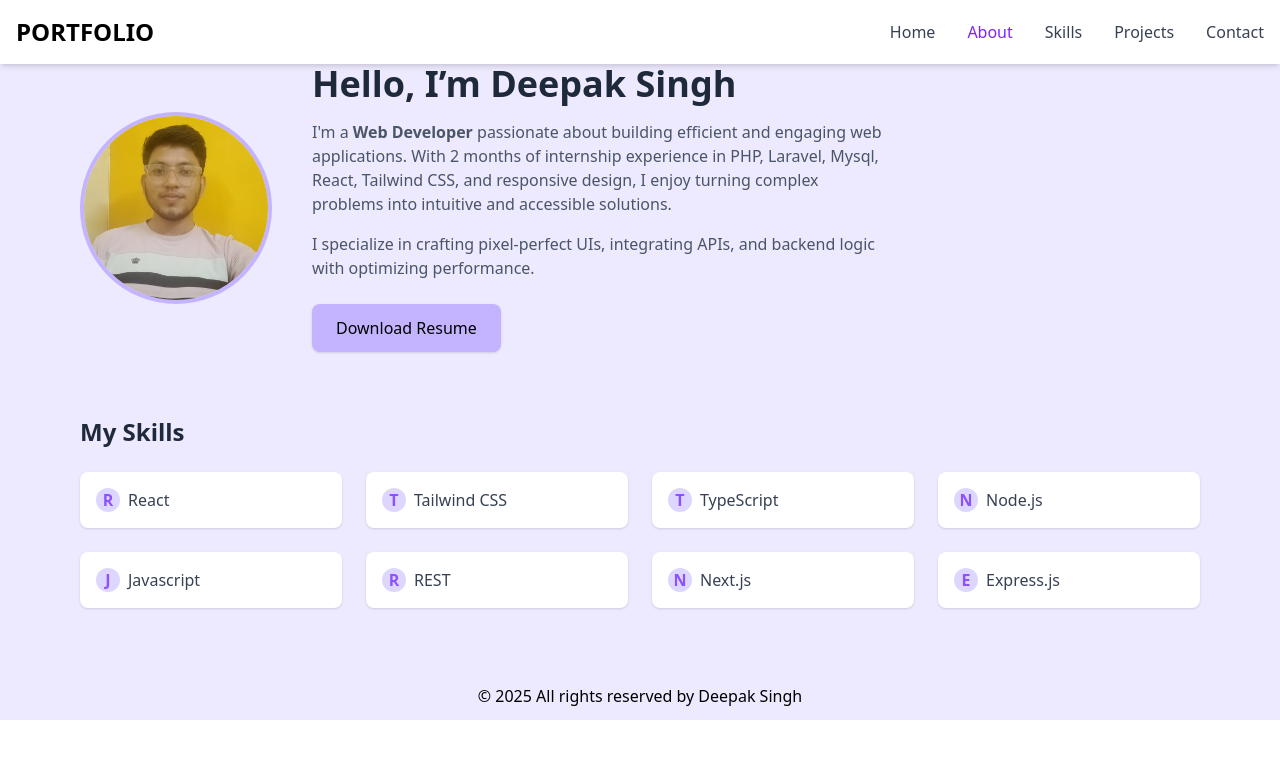
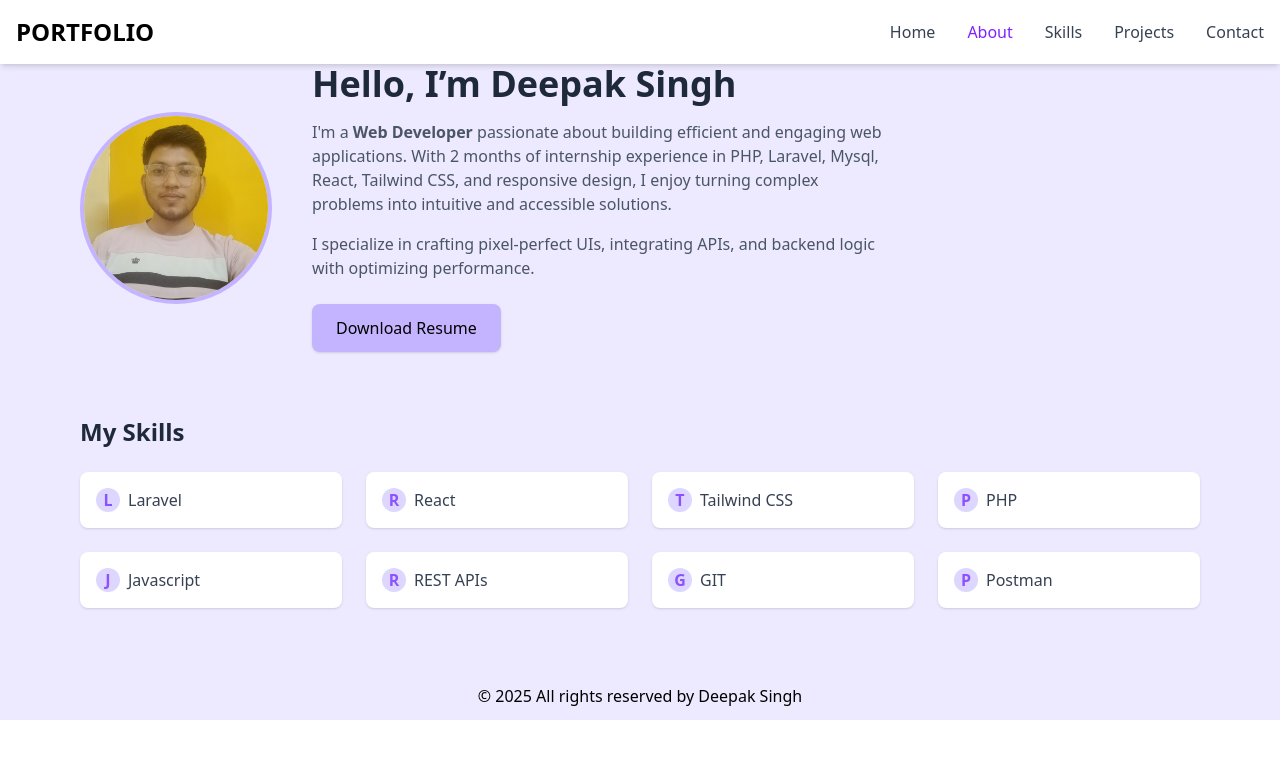
Before and after one commit to singdeepak/myportfolio, a React (Vite) app: page /about in a window 1280 px wide. Shown: the top 758 px of the page. Built offline with nearby package versions, Linux system fonts and the light colour scheme.

Commit message:
Added New Changes in Skills

```diff
--- a/src/components/About.jsx
+++ b/src/components/About.jsx
@@ -42,7 +42,7 @@ export default function About() {
       <div className="mt-16 container mx-auto px-6 lg:px-20">
         <h3 className="text-2xl font-semibold text-gray-800 mb-6">My Skills</h3>
         <div className="grid grid-cols-2 sm:grid-cols-3 md:grid-cols-4 gap-6">
-          {['React', 'Tailwind CSS', 'TypeScript', 'Node.js', 'Javascript', 'REST', 'Next.js', 'Express.js'].map((skill) => (
+          {['Laravel', 'React', 'Tailwind CSS', 'PHP', 'Javascript', 'REST APIs', 'GIT', 'Postman'].map((skill) => (
             <div key={skill} className="flex items-center space-x-2 bg-white p-4 rounded-lg shadow">
               <span className="w-6 h-6 bg-violet-200 rounded-full flex items-center justify-center text-violet-500 font-semibold">
                 {skill[0]}
--- a/src/components/Skills.jsx
+++ b/src/components/Skills.jsx
@@ -6,7 +6,8 @@ const skills = [
   { name: 'JavaScript', level: 85 },
   { name: 'React', level: 70 },
   { name: 'Tailwind CSS', level: 75 },
-  { name: 'Node.js', level: 50 },
+  { name: 'PHP', level: 80 },
+  { name: 'Laravel', level: 60 },
 ];
 
 export default function Skills() {
```
